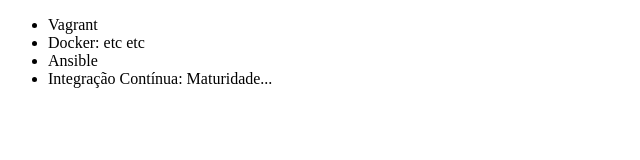
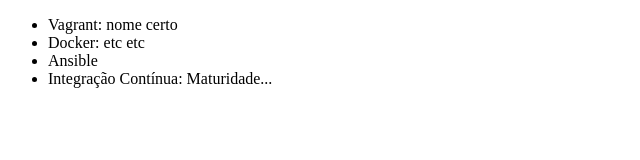
Before and after one commit to JairoNT/Alura-Git, a plain HTML site: page index.html in a window 1280 px wide. Shown: the full height of the page, 0-640 px from the left. Drawn offline with Linux system fonts and the light colour scheme.

Commit message:
Corrigindo curso de Vagrant

```diff
--- a/index.html
+++ b/index.html
@@ -8,7 +8,7 @@
 
 <body>
     <ul>
-        <li>Vagrant</li>
+        <li>Vagrant: nome certo</li>
         <li>Docker: etc etc</li>
         <li>Ansible</li>
         <li>Integração Contínua: Maturidade...</li>
```
